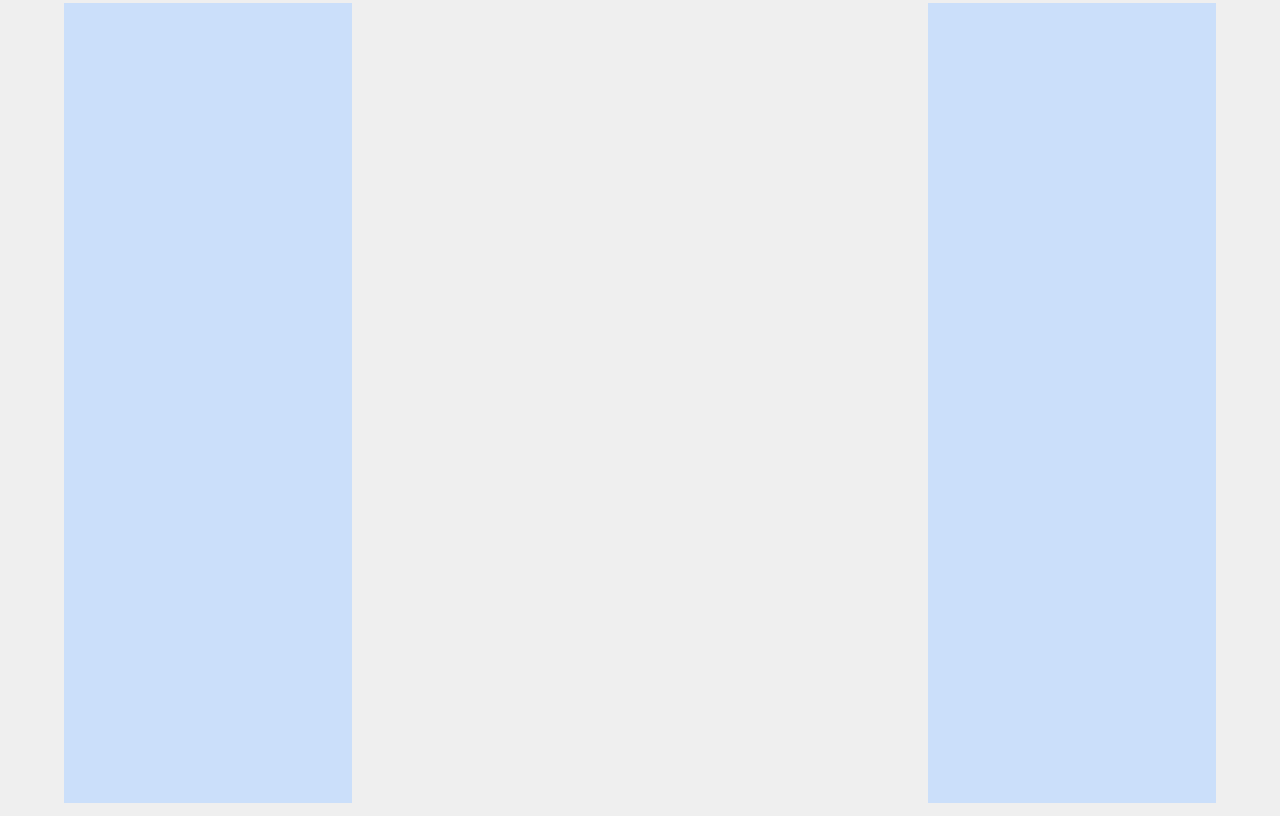
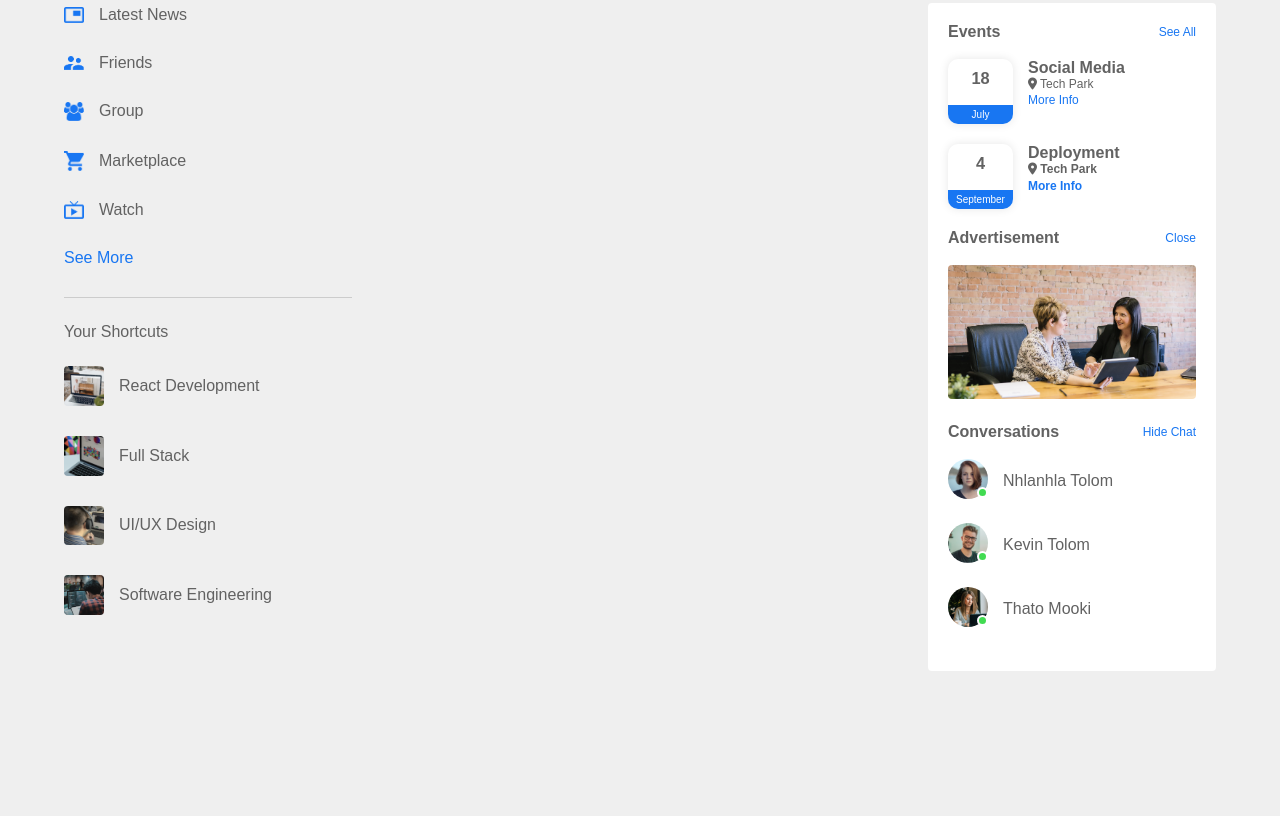
Before and after one commit to CasleyDon1/Facebook-clone, a plain HTML site: page index.html in a window 1280 px wide. Shown: the part 64-880 px from the top of the page. After the commit the page ends 800 px from the top, so only its background shows below. Drawn offline with Linux system fonts and the light colour scheme.

Commit message:
finished creating the left sidebar and right side bar

```diff
--- a/index.html
+++ b/index.html
@@ -7,6 +7,7 @@
 
   <title>Social Book</title>
   <link rel="stylesheet" href="style.css">
+  <script src="https://kit.fontawesome.com/bd59852b87.js" crossorigin="anonymous"></script>
 </head>
 
 <body>
@@ -31,9 +32,98 @@
   </nav>
 
   <div class="container">
-    <div class="left-sidebar"></div>
-    <div class="main-content"></div>
-    <div class="right-sidebar"></div>
+    <! ---Left-sidebar--->
+
+    <div class="left-sidebar">
+      <div class="imp-links">
+        <a href="#"><img src="/images /news.png">Latest News</a>
+        <a href="#"><img src="/images /friends.png">Friends</a>
+        <a href="#"><img src="/images /group.png">Group</a>
+        <a href="#"><img src="/images /marketplace.png">Marketplace</a>
+        <a href="#"><img src="/images /watch.png">Watch</a>
+        <a href="#">See More</a>
+      </div>
+
+      <div class="shortcut-links">
+        <p>Your Shortcuts</p>
+        <a href="#"><img src="/images /shortcut-1.png">React Development</a>
+        <a href="#"><img src="/images /shortcut-2.png">Full Stack</a>
+        <a href="#"><img src="/images /shortcut-3.png">UI/UX Design</a>
+        <a href="#"><img src="/images /shortcut-4.png">Software Engineering </a>
+      </div>
+    </div>
+    <! ---Main-Content--->
+
+    <div class="main-content">
+
+    </div>
+    <! ---Right-sidebar--->
+
+    <div class="right-sidebar">
+
+      <div class="sidebar-title">
+        <h4>Events</h4>
+        <a href="#">See All</a>
+      </div>
+
+      <div class="events">
+        <div class="left-event">
+          <h3>18</h3>
+          <span>July</span>
+        </div>
+        <div class="right-event">
+          <h4>Social Media</h4>
+          <p><i class="fa-solid fa-location-dot"></i> Tech Park</p>
+          <a href="#">More Info</a>
+
+        </div>
+      </div>
+
+      <div class="events">
+      <div class="left-event">
+        <h3>4</h3>
+        <span>September</span>
+      </div>
+      <div class="right-event">
+        <h4>Deployment<h4>
+        <p><i class="fa-solid fa-location-dot"></i> Tech Park</p>
+        <a href="#">More Info</a>
+
+      </div>
+      </div>
+
+      <div class="sidebar-title">
+        <h4>Advertisement</h4>
+        <a href="#">Close</a>
+      </div>
+      <img src="/images /advertisement.png" class="sidebar-ads">
+      <div class="sidebar-title">
+        <h4>Conversations</h4>
+        <a href="#">Hide Chat</a>
+      </div>
+
+      <div class="online-list">
+        <div class="online">
+          <img src="/images /member-1.png">
+        </div>
+        <p>Nhlanhla Tolom</p>
+      </div>
+
+      <div class="online-list">
+        <div class="online">
+          <img src="/images /member-2.png">
+         </div>
+         <p>Kevin Tolom</p>
+       </div>
+
+       <div class="online-list">
+         <div class="online">
+           <img src="/images /member-3.png">
+         </div>
+         <p>Thato Mooki</p>
+       </div>
+
+    </div>
   </div>
   <script src="main.js"></script>
 </body>
--- a/style.css
+++ b/style.css
@@ -2,6 +2,7 @@
   margin: 0;
   padding: 0;
   font-family: 'poppins', sans-serif;
+  box-sizing: border-box;
 }
 
 body {
@@ -14,6 +15,8 @@ nav {
   justify-content: space-between;
   background: #1876f2;
   padding: 5px 5%;
+  position: sticky;
+  z-index: 100;
 }
 
 .logo {
@@ -86,23 +89,142 @@ nav {
 }
 
 .left-sidebar {
-  background: #cbdffa;
   flex-basis: 25%;
   position: sticky;
   top: 70px;
   align-self: flex-start;
-  height: 100vh;
 }
 
 .right-sidebar {
-  background: #cbdffa;
   flex-basis: 25%;
   position: sticky;
   top: 70px;
   align-self: flex-start;
-  height: 100vh;
+  background: #fff;
+  padding: 20px;
+  border-radius: 4px;
+  color: #626262;
 }
 
 .main-content {
   flex-basis: 47%;
 }
+
+.imp-links a, .shortcut-links a {
+  text-decoration: none;
+  display: flex;
+  align-items: center;
+  margin-bottom: 30px;
+  color: #626262;
+  width: fit-content;
+}
+
+.imp-links a img {
+  width: 20px;
+  margin-right: 15px;
+}
+
+.imp-links a:last-child {
+  color: #1876f2;
+}
+
+.imp-links {
+  border-bottom: 1px solid #ccc;
+}
+
+.shortcut-links a img {
+  width: 40px;
+  border-radius: 4px;
+  margin-right: 15px;
+}
+
+.shortcut-links p {
+  margin: 25px 0;
+  color: #626262;
+  font-weight: 500;
+}
+
+.sidebar-title  {
+  display: flex;
+  align-items: center;
+  justify-content: space-between;
+  margin-bottom: 18px;
+}
+
+.right-sidebar h4 {
+  font-weight: 600;
+  font-size: 16px;
+}
+
+.sidebar-title a {
+  text-decoration: none;
+  color: #1876f2;
+  font-size: 12px;
+}
+
+.events {
+  display: flex;
+  font-size: 14px;
+  margin-bottom: 20px;
+}
+
+.left-event {
+  border-radius: 10px;
+  height: 65px;
+  width: 65px;
+  margin-right: 15px;
+  padding: 10px;
+  text-align: center;
+  position: relative;
+  overflow: hidden;
+  box-shadow: 0 0 10px rgba(0, 0, 0, 0.1);
+}
+
+.events p {
+  font-size: 12px;
+}
+
+.events a {
+  text-decoration: none;
+  font-size: 12px;
+  color: #1876f2;
+}
+
+.left-event span {
+  position: absolute;
+  bottom: 0;
+  left: 0;
+  width: 100%;
+  background: #1876f2;
+  color: #fff;
+  font-size: 10px;
+  padding: 4px 0;
+}
+
+.sidebar-ads {
+  width: 100%;
+  margin-bottom: 20px;
+  border-radius: 4px;
+}
+
+.online-list {
+  display: flex;
+  align-items: center;
+  margin-bottom: 20px;
+}
+
+.online-list .online img {
+  width: 40px;
+  border-radius: 50%;
+}
+
+.online-list .online {
+  width: 40px;
+  border-radius: 50%;
+  margin-right: 15px;
+}
+
+.online-list .online::after {
+  top: unset;
+  bottom: 5px;
+}
```
Also changed, not shown: images /news.png (added).
